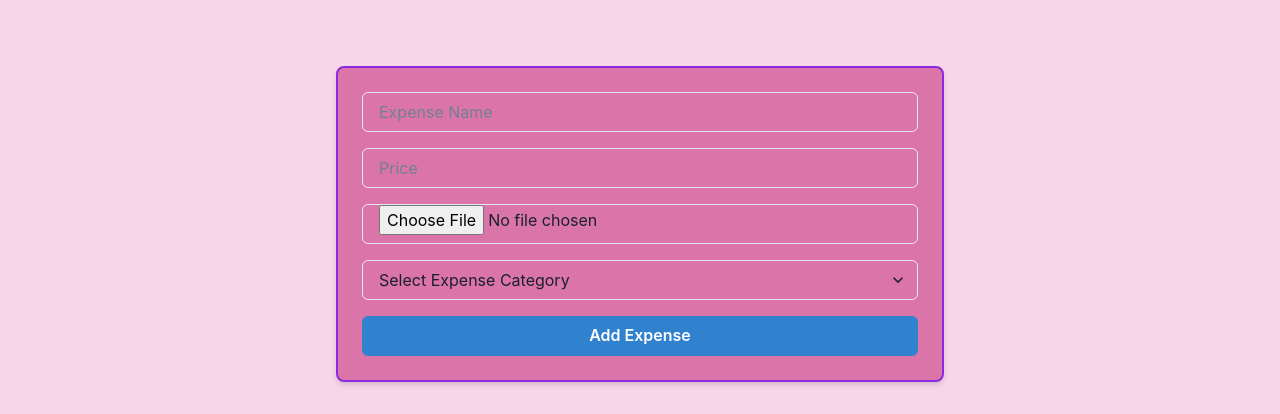
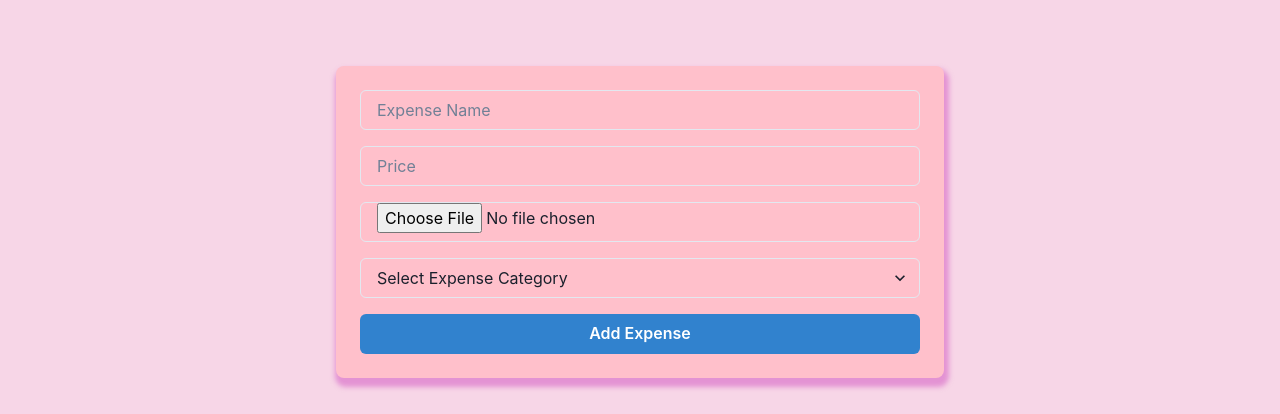
Before and after one commit to ImaniDigitalDiary/MUNYUN, a React (Vite) app in the folder MUNYUN/frontend/: page /expenses/create in a window 1280 px wide. Shown: the part 383-797 px from the top of the page. Built offline with nearby package versions, Linux system fonts and the light colour scheme; grey boxes are pictures that could not be loaded; a web font is replaced by a local one.

Commit message:
added box shadow to expensebox

```diff
--- a/MUNYUN/frontend/src/pages/CreatePage.jsx
+++ b/MUNYUN/frontend/src/pages/CreatePage.jsx
@@ -106,8 +106,8 @@ function CreatePage({onExpenseCreate} ) {
         >Create New Expense</Text>
 
         <Box className='createExpenseBox'
-          w={'full'} bg={useColorModeValue('#db74a9', 'pink.700')}
-          p={6} rounded={'lg'} shadow={'md'}
+          w={'full'} bg={useColorModeValue('#ffc0cb', 'pink.700')}
+          p={6} rounded={'lg'}
         >
           <VStack spacing={4}>
           <Input
--- a/MUNYUN/frontend/src/pages/styling/create-page.css
+++ b/MUNYUN/frontend/src/pages/styling/create-page.css
@@ -26,9 +26,11 @@
 
 .createExpenseCont {
     background-color: #f7d6e7;
+
 }
 
 .createExpenseBox {
-    background-color: #db74a9;
-    border: 2px solid #8a2be2;
+    background-color: #ffc0cb;
+    /* border: 2px solid #8a2be2; */
+    box-shadow: 2px 6px 5px 3px rgba(212, 93, 196, 0.555);
 }
```
